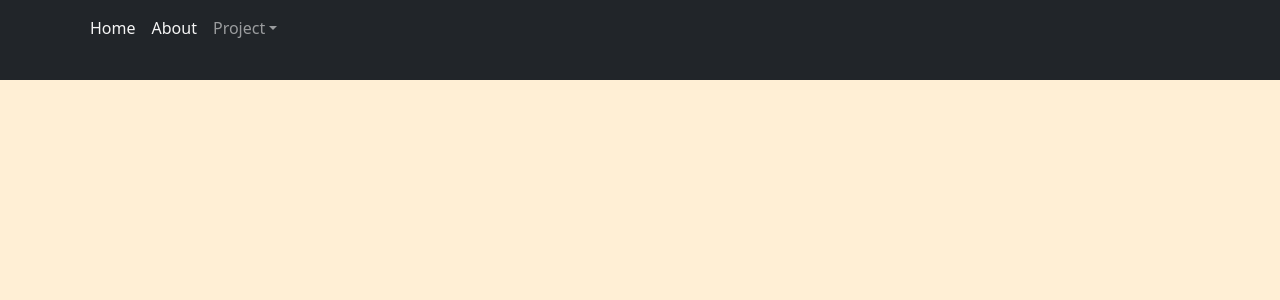
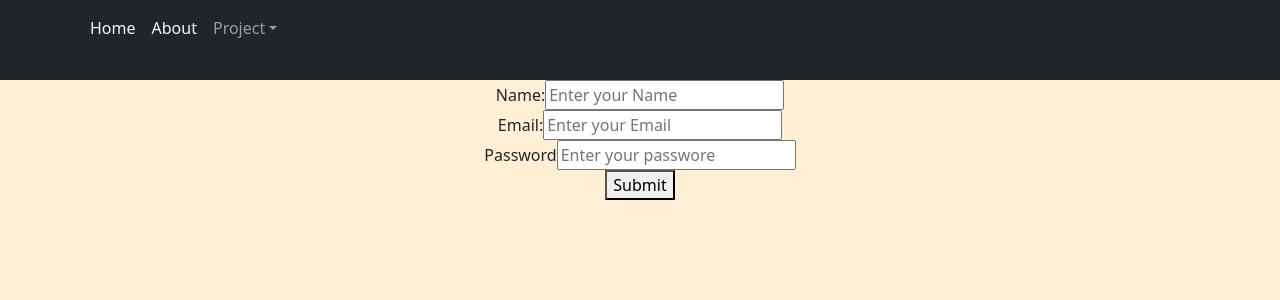
Before and after one commit to RoyaRastegar/My-Website, a React (Create React App) app: page /login in a window 1280 px wide. Shown: the top 300 px of the page. Built offline with nearby package versions, Linux system fonts and the light colour scheme.

Commit message:
add Time

```diff
--- a/src/App.js
+++ b/src/App.js
@@ -7,6 +7,7 @@ import Todo from './Components/Todo/Todo';
 import Counter from './Components/Counter/Counter';
 import OnlineShop from './Components/OnlinShop/OnlineShop';
 import Cart from './Components/OnlinShop/Cart';
+import Login from './Components/Login/Login';
 function App() {
   return (
     <div className="App">
@@ -20,6 +21,7 @@ function App() {
         <Route path='/counter' element={<Counter/>}/>
         <Route path='/onlinshop' element={<OnlineShop/>}/>
         <Route path='/cart' element={<Cart/>}/>
+        <Route path='/login' element={<Login/>}/>
       </Routes>
      </Router>
     </div>
--- a/src/Components/Home/Home.js
+++ b/src/Components/Home/Home.js
@@ -1,14 +1,17 @@
-import React from "react";
+import React, { useState, useEffect } from "react";
+
 const Home = () => {
+  const [time, setTime] = useState(new Date().toLocaleTimeString());
+  useEffect(() => {
+    setInterval(() => {
+      setTime(new Date().toLocaleTimeString());
+    }, 1000);
+  }, []);
   return (
-    <>
-      <h1 className="animate__animated animate__bounce">Home</h1>
-        <img className="animate__animated animate__bounce"
-          src="https://upload.wikimedia.org/wikipedia/commons/6/62/CSS3_logo.svg"
-          alt="css imag"
-        />
-
-    </>
+    <div>
+      {" "}
+      <h5>Time : {time} </h5>
+    </div>
   );
 };
 
--- /dev/null
+++ b/src/Components/Login/Login.js
@@ -0,0 +1,42 @@
+import { useState } from "react";
+
+const Login = () => {
+    const[name,setName]=useState('');
+    const[email,setEmail]=useState('');
+    const[password,setPassword]=useState('');
+    const[users,setUsers]=useState([]);
+
+    const addUsers=(e)=>{
+        e.preventDefault();
+        setUsers([...users,{userName:name,userEmail:email,userPass:password}])
+        setName('')
+        setEmail('')
+        setPassword('')
+    }
+  return (
+    <>
+      <form>
+        <div>
+          <label>Name:</label>
+          <input type="text" value={name} onChange={(e)=>setName(e.target.value)} placeholder="Enter your Name"/>
+        </div>
+        <div>
+          <label>Email:</label>
+          <input type="Email" value={email}onChange={(e)=>setEmail(e.target.value)} placeholder="Enter your Email"/>
+        </div>
+        <div>
+          <label>Password</label>
+          <input type="passwore" value={password} onChange={(e)=>setPassword(e.target.value)} placeholder="Enter your passwore"/>
+        </div>
+        <button onClick={addUsers}>Submit</button>
+      </form>
+      <div>
+        <ul style={{listStyleType:'none'}} >
+            {users.map((user)=>
+            <li><b>Name :</b> {user.userName} ----- <b>Email :</b>{user.userEmail}</li>)}
+        </ul>
+      </div>
+    </>
+  );
+};
+export default Login;
```
Also changed, not shown: src/Components/About/girl.png (deleted), src/Components/Assets/girl.png (deleted).
